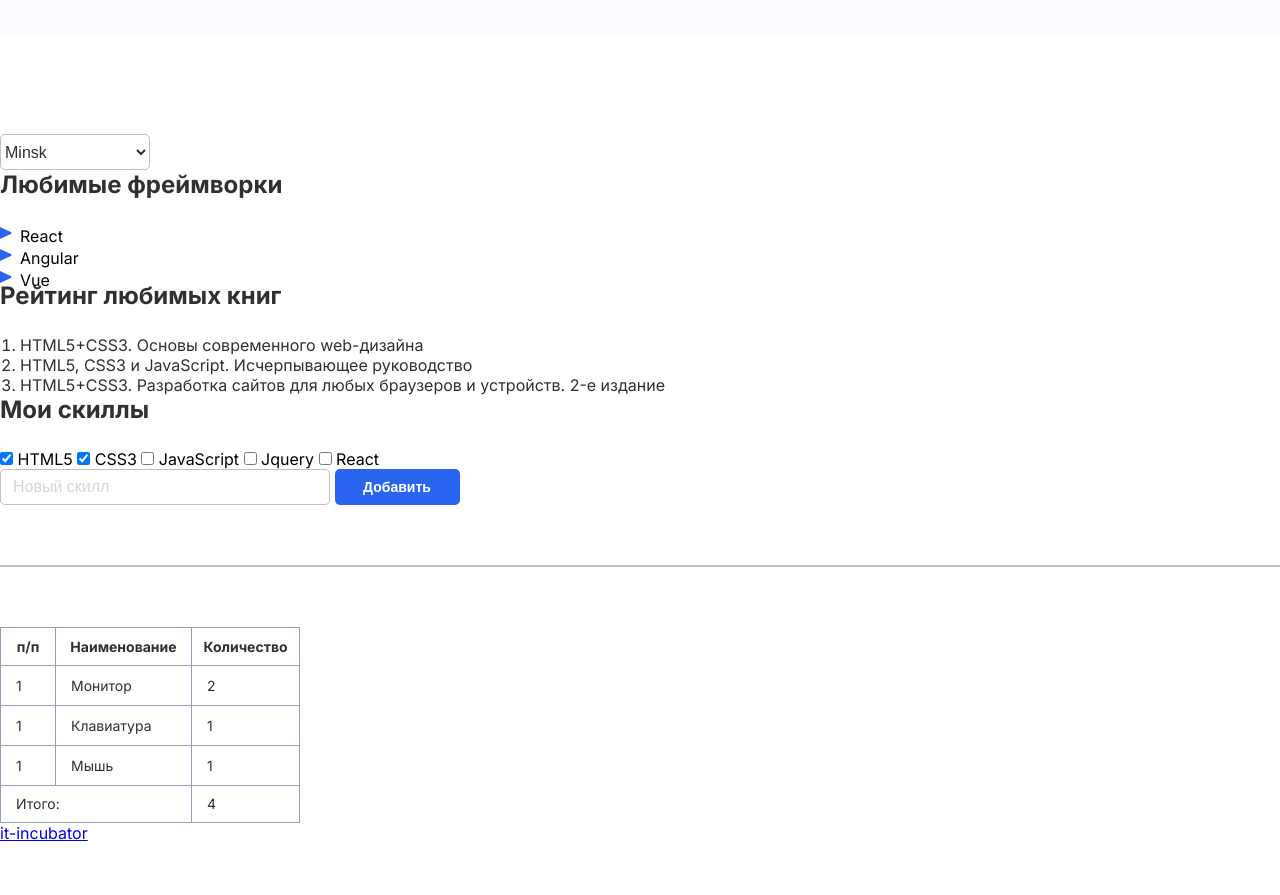
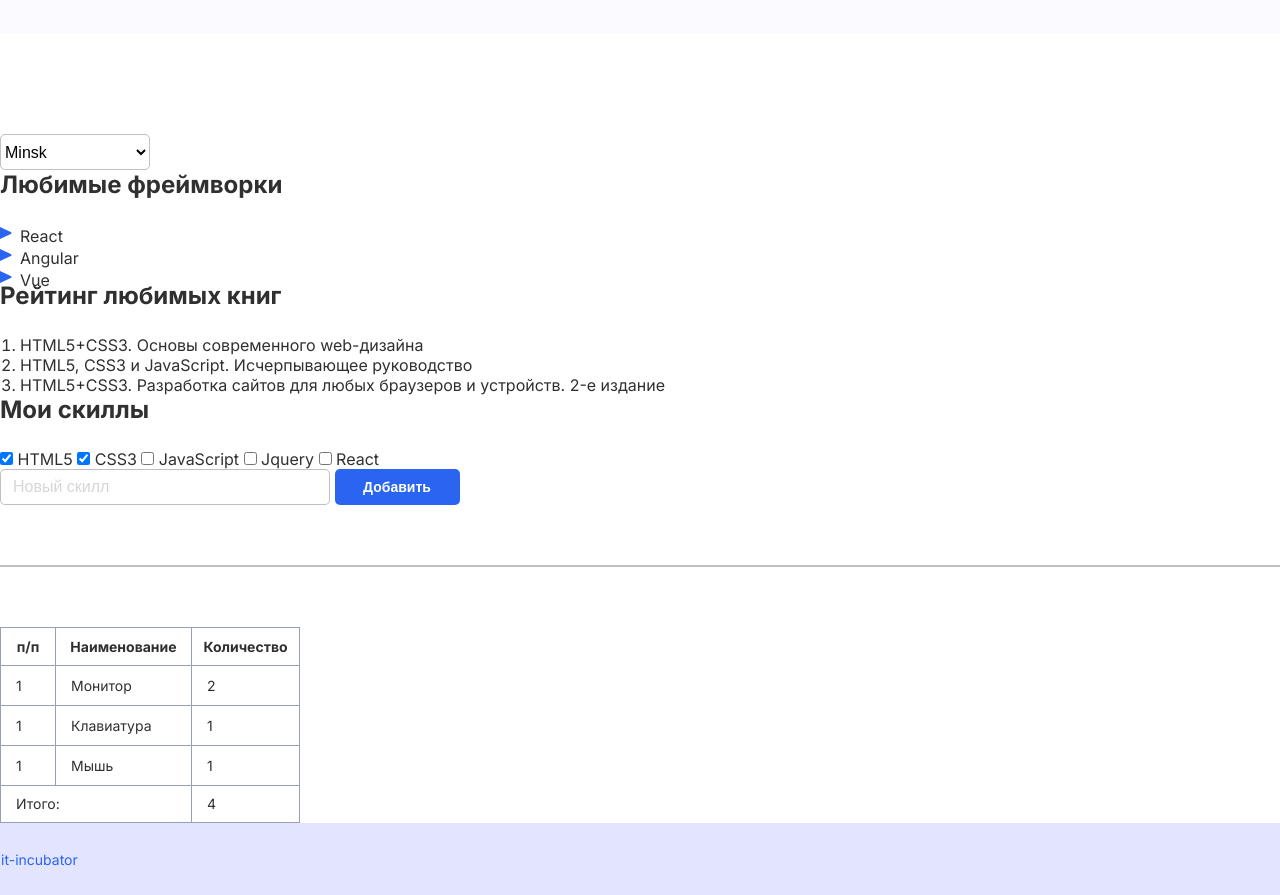
Before and after one commit to KirillHubarevich/Second-DZ, a plain HTML site: page index.html in a window 1280 px wide. Shown: the part 1060-1955 px from the top of the page. Before the commit the page ends 1903 px from the top, so only its background shows below. Drawn offline with Linux system fonts and the light colour scheme.

Commit message:
Task done

```diff
--- a/style.css
+++ b/style.css
@@ -7,6 +7,7 @@
 
 body {
     font-family: "Inter", sans-serif;
+    color: #303030;
 }
 
 header {
@@ -31,14 +32,12 @@ header span {
 .main-title {
     font-weight: 700;
     font-size: 48px;
-    color: #303030;
     margin-bottom: 20px;
 }
 
 .main-text {
     font-weight: 400;
     font-size: 18px;
-    color: #303030;
 }
 
 .main-image {
@@ -58,7 +57,6 @@ select {
     background: rgba(255, 255, 255, 0);
     font-weight: 400;
     font-size: 16px;
-    color: #303030;
     list-style-image: url("./images/ep_arrow-down.svg");
     margin-top: 100px;
 }
@@ -66,7 +64,6 @@ select {
 .section-title {
     font-weight: 700;
     font-size: 24px;
-    color: #303030;
     padding-bottom: 25px;
 }
 
@@ -79,7 +76,6 @@ select {
 .books-list {
     font-weight: 400;
     font-size: 16px;
-    color: #303030;
     padding-left: 20px;
 }
 
@@ -132,7 +128,6 @@ table {
 th, td {
     font-weight: 700;
     font-size: 14px;
-    color: #303030;
 }
 td {
     font-weight: 400;
@@ -144,9 +139,13 @@ td {
 }
 
 footer {
-    /* Стили для футера */
+    background-color: rgba(163, 167, 255, 0.3);
+    padding: 26px 1px;
 }
 
 .footer-link {
-    /* Стили для футера */
+    font-weight: 400;
+    font-size: 14px;
+    color: #2965f1;
+    text-decoration: none;
 }
```
